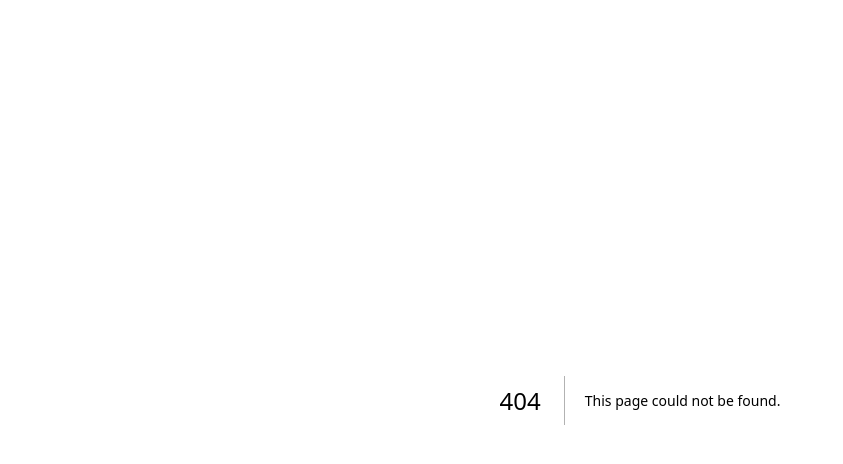
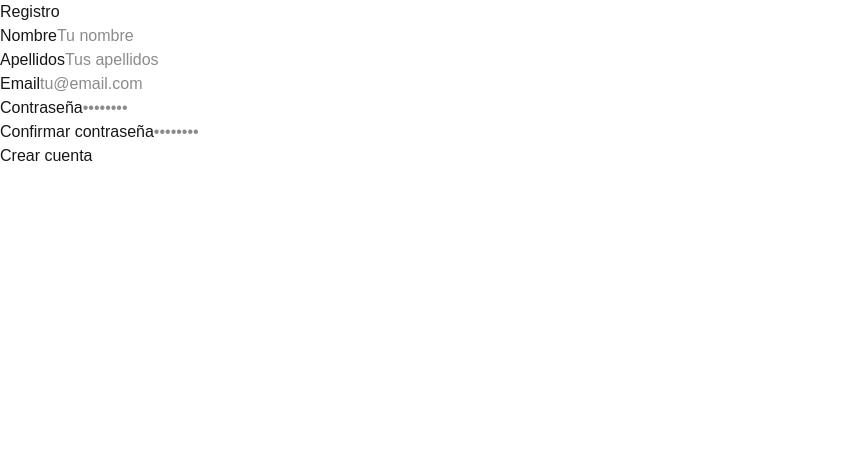
Before and after one commit to edgarbdn/Proyecto-final-DAW--Alquila-tu-herramienta, a Next.js app in the folder web/: page /register in a window 1280 px wide. Before the commit this address had no page. Shown: the top 464 px of the page, without its empty margins (0-843 px from the left). Built offline with nearby package versions, Linux system fonts and the light colour scheme.

Commit message:
feat: add registration and login pages with Supabase Auth

```diff
--- /dev/null
+++ b/web/src/app/(auth)/login/page.tsx
@@ -0,0 +1,67 @@
+"use client";
+
+import { useState } from "react";
+import { createClient } from "@/lib/supabase";
+
+export default function LoginPage() {
+  const [email, setEmail] = useState<string>("");
+  const [password, setPassword] = useState<string>("");
+  const [error, setError] = useState<string>("");
+  const [loading, setLoading] = useState<boolean>(false);
+
+  async function handleSubmit(e: any) {
+    e.preventDefault();
+    setLoading(true);
+    setError("");
+
+    const supabase = createClient();
+
+    //Aquí solo llamo a error ya que Supabase, cuando llamas a signInWithPassword, devuelve un objeto con data y error.
+    //Data no se necesita ahora. Si rellena error, es que ha habido un error de login, si no, es null por defecto.
+
+    const { error } = await supabase.auth.signInWithPassword({
+      email,
+      password,
+    });
+
+    if (error) {
+      setError(error.message);
+      setLoading(false);
+      return;
+    }
+
+    window.location.href = "/";
+  }
+
+  return (
+    <div>
+      <h1>Iniciar sesión</h1>
+      <form onSubmit={handleSubmit}>
+        <div>
+          <label htmlFor="email">Email</label>
+          <input
+            id="email"
+            type="email"
+            placeholder="tu@email.com"
+            value={email}
+            onChange={(e) => setEmail(e.target.value)}
+          />
+        </div>
+        <div>
+          <label htmlFor="password">Contraseña</label>
+          <input
+            id="password"
+            type="password"
+            placeholder="••••••••"
+            value={password}
+            onChange={(e) => setPassword(e.target.value)}
+          />
+        </div>
+        {error && <p style={{ color: "red" }}>{error}</p>}
+        <button type="submit" disabled={loading}>
+          {loading ? "Iniciando sesión..." : "Iniciar sesión"}
+        </button>
+      </form>
+    </div>
+  );
+}
--- /dev/null
+++ b/web/src/app/(auth)/register/page.tsx
@@ -0,0 +1,113 @@
+"use client";
+
+//Recordar que tengo el Confirm Email de Supabase desaactivado para poder crear cuentas
+
+import { useState } from "react";
+import { createClient } from "@/lib/supabase";
+
+export default function RegisterPage() {
+  const [nombre, setNombre] = useState<string>("");
+  const [apellidos, setApellidos] = useState<string>("");
+  const [email, setEmail] = useState<string>("");
+  const [password, setPassword] = useState<string>("");
+  const [confirmPassword, setConfirmPassword] = useState<string>("");
+  const [error, setError] = useState<string>("");
+  const [loading, setLoading] = useState<boolean>(false);
+
+  async function handleSubmit(e: any) {
+    e.preventDefault();
+    setLoading(true);
+    setError("");
+
+    if (password !== confirmPassword) {
+      setError("Las contraseñas no coinciden");
+      setLoading(false);
+      return;
+    }
+
+    const supabase = createClient();
+
+    const { error } = await supabase.auth.signUp({
+      email,
+      password,
+      options: {
+        data: {
+          nombre,
+          apellidos,
+        },
+      },
+    });
+
+    if (error) {
+      setError(error.message);
+      setLoading(false);
+      return;
+    }
+
+    // Registro exitoso
+    alert("Cuenta creada correctamente.");
+    setLoading(false);
+  }
+
+  return (
+    <div>
+      <h1>Registro</h1>
+      <form onSubmit={handleSubmit}>
+        <div>
+          <label htmlFor="nombre">Nombre</label>
+          <input
+            id="nombre"
+            type="text"
+            placeholder="Tu nombre"
+            value={nombre}
+            onChange={(e) => setNombre(e.target.value)}
+          />
+        </div>
+        <div>
+          <label htmlFor="apellidos">Apellidos</label>
+          <input
+            id="apellidos"
+            type="text"
+            placeholder="Tus apellidos"
+            value={apellidos}
+            onChange={(e) => setApellidos(e.target.value)}
+          />
+        </div>
+        <div>
+          <label htmlFor="email">Email</label>
+          <input
+            id="email"
+            type="email"
+            placeholder="tu@email.com"
+            value={email}
+            onChange={(e) => setEmail(e.target.value)}
+          />
+        </div>
+        <div>
+          <label htmlFor="password">Contraseña</label>
+          <input
+            id="password"
+            type="password"
+            placeholder="••••••••"
+            value={password}
+            onChange={(e) => setPassword(e.target.value)}
+          />
+        </div>
+        <div>
+          <label htmlFor="confirmPassword">Confirmar contraseña</label>
+          <input
+            id="confirmPassword"
+            type="password"
+            placeholder="••••••••"
+            value={confirmPassword}
+            onChange={(e) => setConfirmPassword(e.target.value)}
+          />
+        </div>
+        {error && <p style={{ color: "red" }}>{error}</p>}
+        <button type="submit" disabled={loading}>
+          {loading ? "Creando cuenta..." : "Crear cuenta"}
+        </button>
+      </form>
+    </div>
+  );
+}
```
Also changed, not shown: 1 other file (tests, documents, lock files or other folders).
